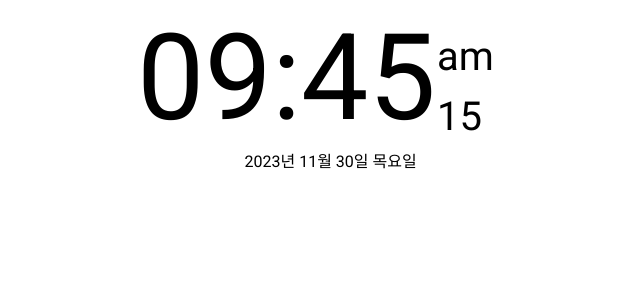
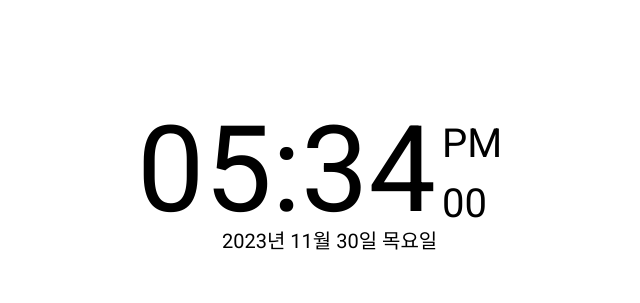
Before and after one commit to ainnot/webprograming, a plain HTML site: page webproject/project.html in a window 1280 px wide. Shown: the whole page, without its empty margins (303-943 px from the left). Drawn offline with Linux system fonts and the light colour scheme.

Commit message:
Add files via upload

```diff
--- a/webproject/project.html
+++ b/webproject/project.html
@@ -3,7 +3,70 @@
 <head>
     <title>webproject</title>
     <script>
-
+        function addZero(a){
+            if(a<10){
+                a=`0${a}`;
+            }
+            else{
+                a=a.toString();
+            }
+            return a;
+        }
+        function setClock(){
+            var newTime = new Date();
+            var hour = newTime.getHours();
+            var min = newTime.getMinutes();
+            var sec = newTime.getSeconds();
+            if(hour>12){
+                hour-=12;
+                document.getElementById("am").innerHTML="PM";
+            }
+            else if(hour==0){
+                hour=12;
+                document.getElementById("am").innerHTML="AM";
+            }
+            else{
+                document.getElementById("am").innerHTML="AM";
+            }
+            document.getElementById("time").innerHTML=addZero(hour)+":"+addZero(min);
+            document.getElementById("sec").innerHTML=addZero(sec);
+        }
+        function setDate(){
+            var newDate = new Date();
+            var year = newDate.getFullYear();
+            var month = newDate.getMonth()+1;
+            var date = newDate.getDate();
+            var dayIndex = newDate.getDay();
+            var day;
+            if(dayIndex==0){
+                day="일";
+            }
+            else if(dayIndex==1){
+                day="월";
+            }
+            else if(dayIndex==2){
+                day="화";
+            }
+            else if(dayIndex==3){
+                day="수";
+            }
+            else if(dayIndex==4){
+                day="목";
+            }
+            else if(dayIndex==5){
+                day="금";
+            }
+            else if(dayIndex==6){
+                day="토";
+            }
+            document.getElementById("date").innerHTML=year+"년 "+ month+"월 "+ date+"일 "+ day+"요일";
+        }
+        window.onload=function(){
+            setClock();
+            setDate();
+            setInterval(setClock,100);
+            setInterval(setDate,1000);
+        }
     </script>
     <style>
         @import url('https://fonts.googleapis.com/css2?family=Roboto:wght@400&display=swap');
@@ -11,7 +74,7 @@
             width: 400px;
             height: 200px;
             position: relative;
-            margin: 0 auto;
+            margin: 100px auto;
             font-family: 'roboto', sans-serif;
         }
         #time{
@@ -24,34 +87,34 @@
             position: absolute;
             width: 70px;
             height: 70px;
-            left: 300px;
-            top: 25px;
+            left: 305px;
+            top: 20px;
             font-size: 40px;
         }
         #sec{
             position: absolute;
             width: 70px;
             height: 70px;
-            left: 300px;
-            top: 85px;
+            left: 305px;
+            top: 80px;
             font-size: 40px;
         }
         #date{
             position: absolute;
-            width: 185px;
-            height: 20px;
-            top: 140px;
-            left: 107.5px;
-            font-size: 16px;
+            width: 230px;
+            height: 25px;
+            top: 125px;
+            left: 85px;
+            font-size: 20px;
         }
     </style>
 </head>
 <body>
     <div id="container">
-        <div id="time">09:45</div>
-        <div id="am">am</div>
-        <div id="sec">15</div>
-        <div id="date">2023년 11월 30일 목요일</div>
+        <div id="time"></div>
+        <div id="am"></div>
+        <div id="sec"></div>
+        <div id="date"></div>
     </div>
 </body>
 </html>
```
